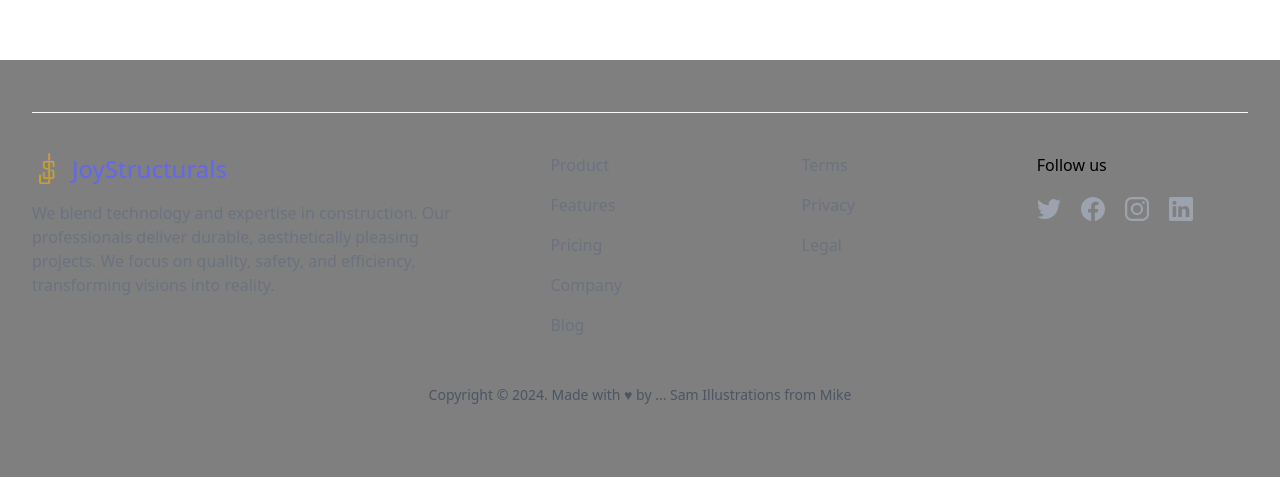
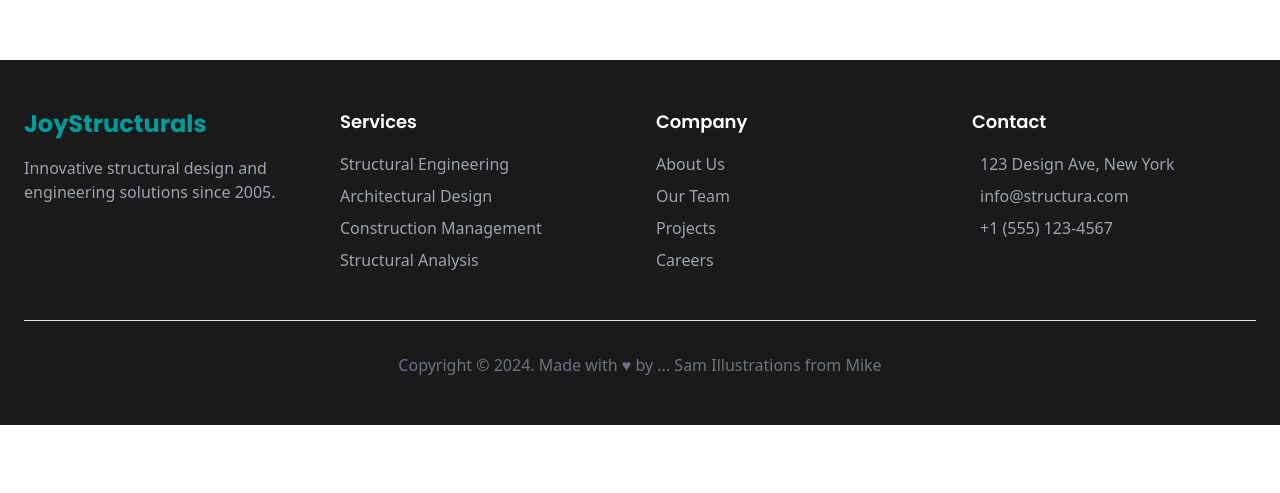
Before and after one commit to n3m0-ke/joystruct-2-0, a Next.js app: page / in a window 1280 px wide. Shown: the part 3228-3721 px from the top of the page. After the commit the page ends 3653 px from the top, so only its background shows below. Built offline with nearby package versions, Linux system fonts and the light colour scheme.

Commit message:
Client-Side: Footer Format

```diff
--- a/components/Footer.tsx
+++ b/components/Footer.tsx
@@ -8,108 +8,169 @@ export function Footer() {
     const navigation = ["Product", "Features", "Pricing", "Company", "Blog"];
     const legal = ["Terms", "Privacy", "Legal"];
     return (
-        <div className="relative">
-            <Container>
-                <div className="grid max-w-screen-xl grid-cols-1 gap-10 pt-10 mx-auto mt-5 border-t border-gray-100 dark:border-trueGray-700 lg:grid-cols-5">
-                    <div className="lg:col-span-2">
-                        <div>
-                            {" "}
-                            <Link
-                                href="/"
-                                className="flex items-center space-x-2 text-2xl font-medium text-indigo-500 dark:text-gray-100"
-                            >
-                                <Image
-                                    src="/img/logo.png"
-                                    alt="JS"
-                                    width="32"
-                                    height="32"
-                                    className="w-8"
-                                />
-                                <span>JoyStructurals</span>
-                            </Link>
-                        </div>
-
-                        <div className="max-w-md mt-4 text-gray-500 dark:text-gray-400">
-                        We blend technology and expertise in construction.
-                        Our professionals deliver durable, aesthetically pleasing projects.
-                        We focus on quality, safety, and efficiency, transforming visions into reality.
-                        </div>
-
-                    </div>
-
-                    <div>
-                        <div className="flex flex-wrap w-full -mt-2 -ml-3 lg:ml-0">
-                            {navigation.map((item, index) => (
-                                <Link
-                                    key={index}
-                                    href="/"
-                                    className="w-full px-4 py-2 text-gray-500 rounded-md dark:text-gray-300 hover:text-indigo-500 focus:text-indigo-500 focus:bg-indigo-100 focus:outline-none dark:focus:bg-trueGray-700"
-                                >
-                                    {item}
-                                </Link>
-                            ))}
-                        </div>
-                    </div>
-                    <div>
-                        <div className="flex flex-wrap w-full -mt-2 -ml-3 lg:ml-0">
-                            {legal.map((item, index) => (
-                                <Link
-                                    key={index}
-                                    href="/"
-                                    className="w-full px-4 py-2 text-gray-500 rounded-md dark:text-gray-300 hover:text-indigo-500 focus:text-indigo-500 focus:bg-indigo-100 focus:outline-none dark:focus:bg-trueGray-700"
-                                >
-                                    {item}
-                                </Link>
-                            ))}
-                        </div>
-                    </div>
-                    <div className="">
-                        <div>Follow us</div>
-                        <div className="flex mt-5 space-x-5 text-gray-400 dark:text-gray-500">
-                            <a
-                                href="https://twitter.com/joystructurals"
-                                target="_blank"
-                                rel="noopener"
-                            >
-                                <span className="sr-only">Twitter</span>
-                                <Twitter />
-                            </a>
-                            <a
-                                href="https://facebook.com/joystructurals"
-                                target="_blank"
-                                rel="noopener"
-                            >
-                                <span className="sr-only">Facebook</span>
-                                <Facebook />
-                            </a>
-                            <a
-                                href="https://instagram.com/joystructurals"
-                                target="_blank"
-                                rel="noopener"
-                            >
-                                <span className="sr-only">Instagram</span>
-                                <Instagram />
-                            </a>
-                            <a href="https://linkedin.com/joystructurals" target="_blank" rel="noopener">
-                                <span className="sr-only">Linkedin</span>
-                                <Linkedin />
-                            </a>
-                        </div>
+        <footer className="bg-dark-950 text-white py-12">
+        <div className="container mx-auto px-6">
+            <div className="grid grid-cols-1 md:grid-cols-4 gap-8">
+                <div className="mb-8 md:mb-0">
+                    <h3 className="text-2xl font-heading font-bold mb-4 text-teal-500">JoyStructurals</h3>
+                    <p className="text-gray-400 mb-4">Innovative structural design and engineering solutions since 2005.</p>
+                    <div className="flex space-x-4">
+                        <a href="#" className="text-gray-400 hover:text-teal-500 transition duration-300">
+                            <i data-feather="facebook"></i>
+                        </a>
+                        <a href="#" className="text-gray-400 hover:text-teal-500 transition duration-300">
+                            <i data-feather="twitter"></i>
+                        </a>
+                        <a href="#" className="text-gray-400 hover:text-teal-500 transition duration-300">
+                            <i data-feather="linkedin"></i>
+                        </a>
+                        <a href="#" className="text-gray-400 hover:text-teal-500 transition duration-300">
+                            <i data-feather="instagram"></i>
+                        </a>
                     </div>
                 </div>
+                <div>
+                    <h4 className="text-lg font-heading font-semibold mb-4">Services</h4>
+                    <ul className="space-y-2">
+                        <li><a href="#" className="text-gray-400 hover:text-teal-500 transition duration-300">Structural Engineering</a></li>
+                        <li><a href="#" className="text-gray-400 hover:text-teal-500 transition duration-300">Architectural Design</a></li>
+                        <li><a href="#" className="text-gray-400 hover:text-teal-500 transition duration-300">Construction Management</a></li>
+                        <li><a href="#" className="text-gray-400 hover:text-teal-500 transition duration-300">Structural Analysis</a></li>
+                    </ul>
+                </div>
+                <div>
+                    <h4 className="text-lg font-heading font-semibold mb-4">Company</h4>
+                    <ul className="space-y-2">
+                        <li><a href="#" className="text-gray-400 hover:text-teal-500 transition duration-300">About Us</a></li>
+                        <li><a href="#" className="text-gray-400 hover:text-teal-500 transition duration-300">Our Team</a></li>
+                        <li><a href="#" className="text-gray-400 hover:text-teal-500 transition duration-300">Projects</a></li>
+                        <li><a href="#" className="text-gray-400 hover:text-teal-500 transition duration-300">Careers</a></li>
+                    </ul>
+                </div>
+                <div>
+                    <h4 className="text-lg font-heading font-semibold mb-4">Contact</h4>
+                    <ul className="space-y-2">
+                        <li className="flex items-center text-gray-400">
+                            <i data-feather="map-pin" className="mr-2 text-teal-500"></i> 123 Design Ave, New York
+                        </li>
+                        <li className="flex items-center text-gray-400">
+                            <i data-feather="mail" className="mr-2 text-teal-500"></i> info@structura.com
+                        </li>
+                        <li className="flex items-center text-gray-400">
+                            <i data-feather="phone" className="mr-2 text-teal-500"></i> +1 (555) 123-4567
+                        </li>
+                    </ul>
+                </div>
+            </div>
+            <div className="border-t border-dark-800 mt-12 pt-8 text-center text-gray-500">
+                <p>Copyright © {new Date().getFullYear()}. Made with ♥ by{" ... "}
+             <a href="#" target="_blank" rel="noopener">Sam</a>{" "}Illustrations from{" "}
+             <a href="#" target="_blank" rel="noopener ">Mike</a></p>
+            </div>
+        </div>
+    </footer>
+        // <div className="relative">
+        //     <Container>
+        //         <div className="grid max-w-screen-xl grid-cols-1 gap-10 pt-10 mx-auto mt-5 border-t border-gray-100 dark:border-trueGray-700 lg:grid-cols-5">
+        //             <div className="lg:col-span-2">
+        //                 <div>
+        //                     {" "}
+        //                     <Link
+        //                         href="/"
+        //                         className="flex items-center space-x-2 text-2xl font-medium text-indigo-500 dark:text-gray-100"
+        //                     >
+        //                         <Image
+        //                             src="/img/logo.png"
+        //                             alt="JS"
+        //                             width="32"
+        //                             height="32"
+        //                             className="w-8"
+        //                         />
+        //                         <span>JoyStructurals</span>
+        //                     </Link>
+        //                 </div>
 
-                <div className="my-10 text-sm text-center text-gray-600 dark:text-gray-400">
-                    Copyright © {new Date().getFullYear()}. Made with ♥ by{" ... "}
-                    <a href="#" target="_blank" rel="noopener">
-                        Sam
-                    </a>{" "}
-                    Illustrations from{" "}
-                    <a href="#" target="_blank" rel="noopener ">
-                        Mike
-                    </a>
-                </div>
-            </Container>
-        </div>
+        //                 <div className="max-w-md mt-4 text-gray-500 dark:text-gray-400">
+        //                 We blend technology and expertise in construction.
+        //                 Our professionals deliver durable, aesthetically pleasing projects.
+        //                 We focus on quality, safety, and efficiency, transforming visions into reality.
+        //                 </div>
+
+        //             </div>
+
+        //             <div>
+        //                 <div className="flex flex-wrap w-full -mt-2 -ml-3 lg:ml-0">
+        //                     {navigation.map((item, index) => (
+        //                         <Link
+        //                             key={index}
+        //                             href="/"
+        //                             className="w-full px-4 py-2 text-gray-500 rounded-md dark:text-gray-300 hover:text-indigo-500 focus:text-indigo-500 focus:bg-indigo-100 focus:outline-none dark:focus:bg-trueGray-700"
+        //                         >
+        //                             {item}
+        //                         </Link>
+        //                     ))}
+        //                 </div>
+        //             </div>
+        //             <div>
+        //                 <div className="flex flex-wrap w-full -mt-2 -ml-3 lg:ml-0">
+        //                     {legal.map((item, index) => (
+        //                         <Link
+        //                             key={index}
+        //                             href="/"
+        //                             className="w-full px-4 py-2 text-gray-500 rounded-md dark:text-gray-300 hover:text-indigo-500 focus:text-indigo-500 focus:bg-indigo-100 focus:outline-none dark:focus:bg-trueGray-700"
+        //                         >
+        //                             {item}
+        //                         </Link>
+        //                     ))}
+        //                 </div>
+        //             </div>
+        //             <div className="">
+        //                 <div>Follow us</div>
+        //                 <div className="flex mt-5 space-x-5 text-gray-400 dark:text-gray-500">
+        //                     <a
+        //                         href="https://twitter.com/joystructurals"
+        //                         target="_blank"
+        //                         rel="noopener"
+        //                     >
+        //                         <span className="sr-only">Twitter</span>
+        //                         <Twitter />
+        //                     </a>
+        //                     <a
+        //                         href="https://facebook.com/joystructurals"
+        //                         target="_blank"
+        //                         rel="noopener"
+        //                     >
+        //                         <span className="sr-only">Facebook</span>
+        //                         <Facebook />
+        //                     </a>
+        //                     <a
+        //                         href="https://instagram.com/joystructurals"
+        //                         target="_blank"
+        //                         rel="noopener"
+        //                     >
+        //                         <span className="sr-only">Instagram</span>
+        //                         <Instagram />
+        //                     </a>
+        //                     <a href="https://linkedin.com/joystructurals" target="_blank" rel="noopener">
+        //                         <span className="sr-only">Linkedin</span>
+        //                         <Linkedin />
+        //                     </a>
+        //                 </div>
+        //             </div>
+        //         </div>
+
+        //         <div className="my-10 text-sm text-center text-gray-600 dark:text-gray-400">
+        //             Copyright © {new Date().getFullYear()}. Made with ♥ by{" ... "}
+        //             <a href="#" target="_blank" rel="noopener">
+        //                 Sam
+        //             </a>{" "}
+        //             Illustrations from{" "}
+        //             <a href="#" target="_blank" rel="noopener ">
+        //                 Mike
+        //             </a>
+        //         </div>
+        //     </Container>
+        // </div>
     );
 }
 
```
